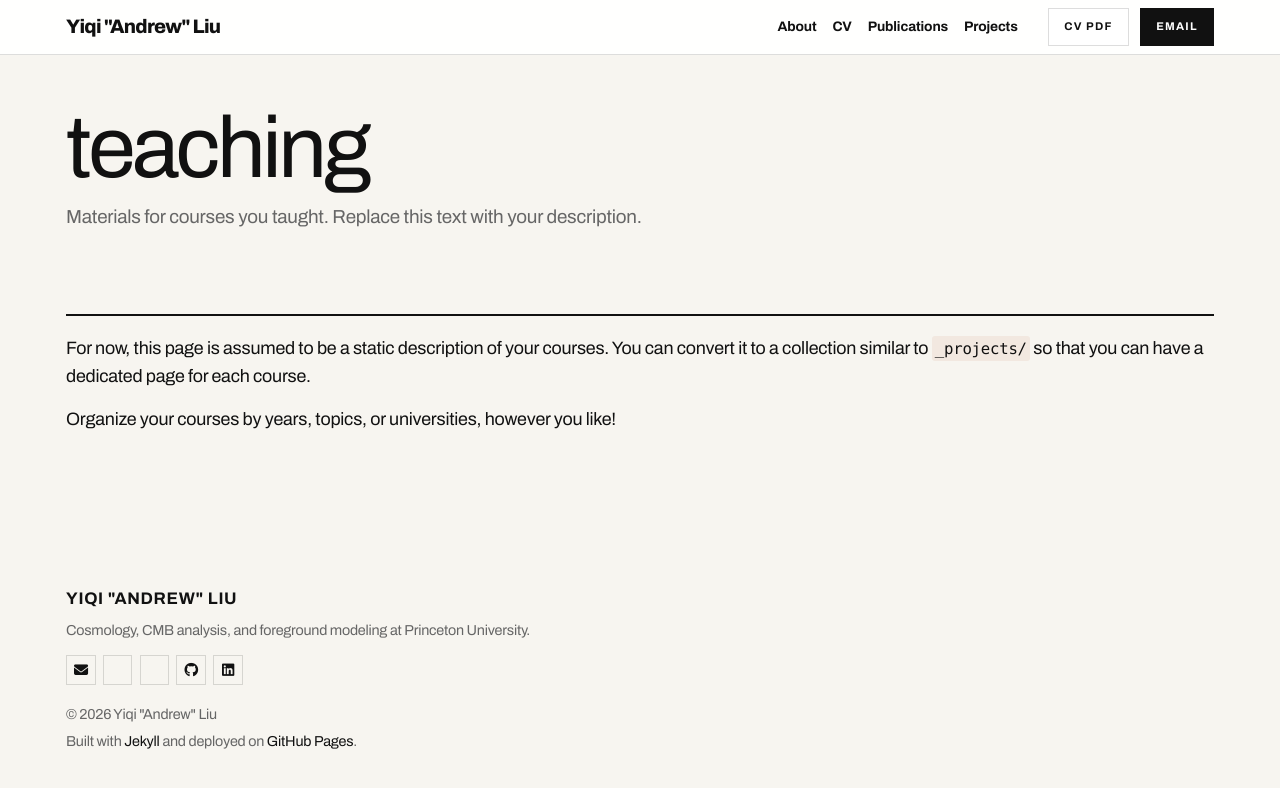
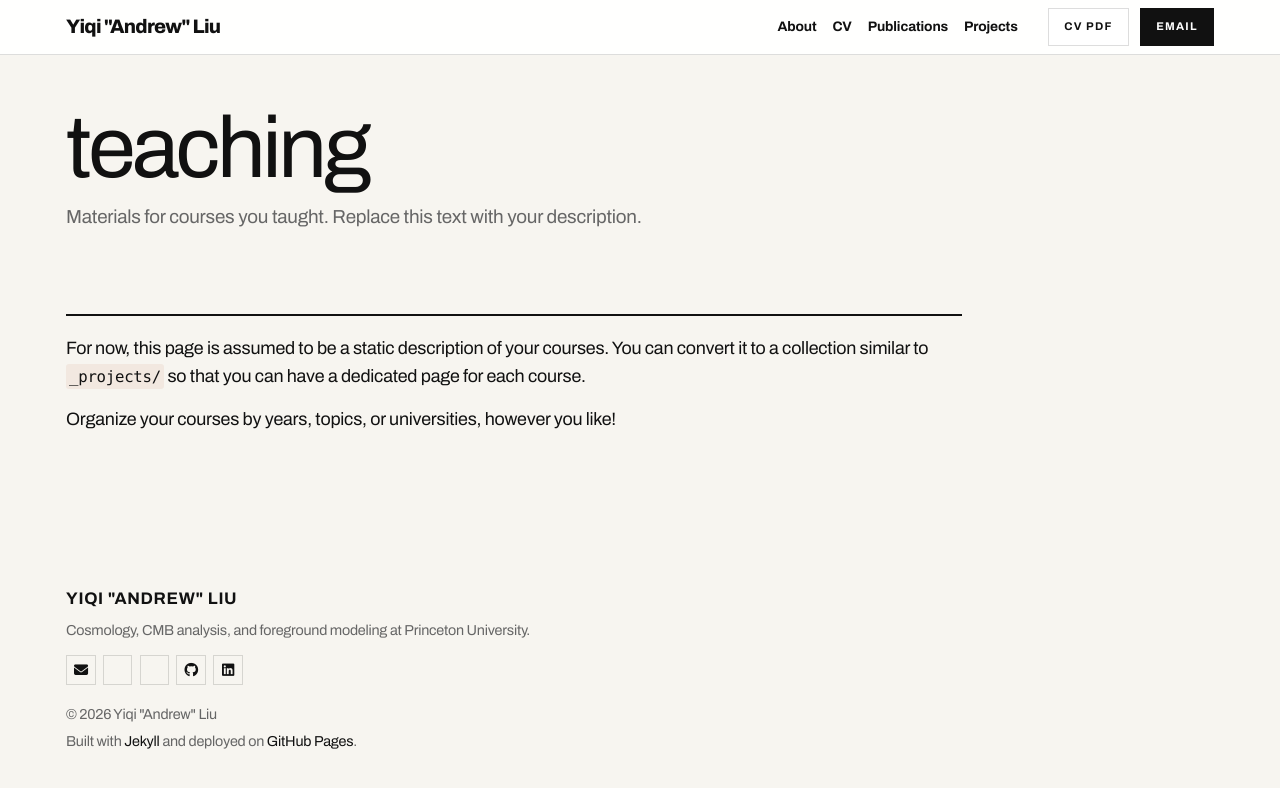
Before and after one commit to liuyiqiandrew/liuyiqiandrew.github.io, a Jekyll site: the page built from _pages/teaching.md, in a window 1280 px wide. Shown: the top 788 px of the page. Built offline with Jekyll 4.4.1, drawn with Linux system fonts in a browser that asks for light colours; full-size pictures stand in for the smaller copies a plugin makes; comment, search, counter and statistics services are not loaded; a style sheet for code colours, icons or effects is not loaded.

Commit message:
style consistency tune

```diff
--- a/_sass/_museum.scss
+++ b/_sass/_museum.scss
@@ -348,6 +348,12 @@ html[data-theme='dark'] .navbar {
   gap: 1.5rem;
 }
 
+.museum-content-page > *,
+.cv-shell > * {
+  width: 100%;
+  max-width: 56rem;
+}
+
 .home-hero {
   display: grid;
   grid-template-columns: minmax(0, 1fr) 11rem;
@@ -526,6 +532,8 @@ html[data-theme='dark'] .navbar {
   display: grid;
   grid-template-columns: 1fr;
   gap: 2rem;
+  width: 100%;
+  max-width: 56rem;
 }
 
 .news-feed {
```
Also changed, not shown: _pages/publications.md (+3 -3 lines).
